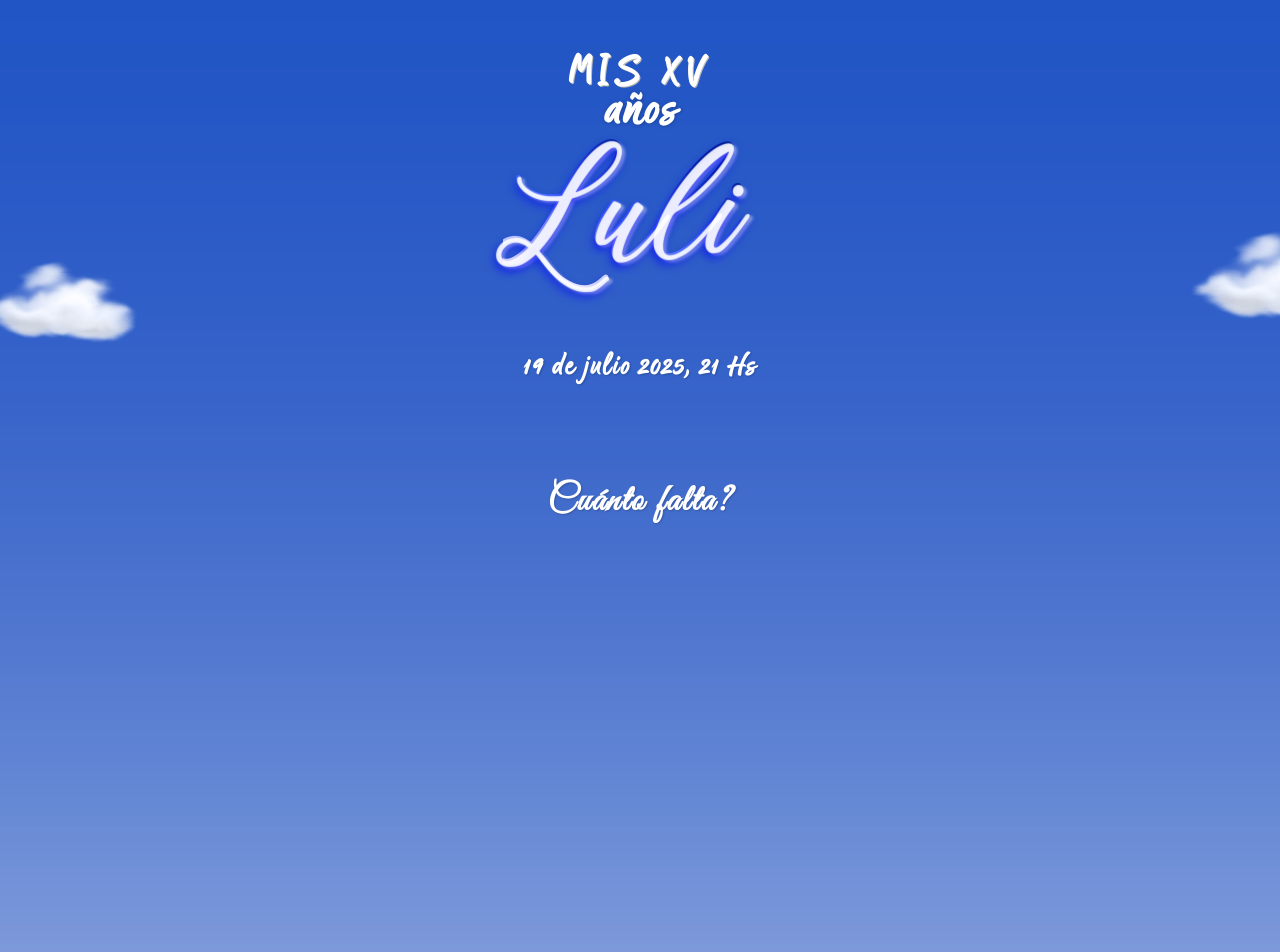
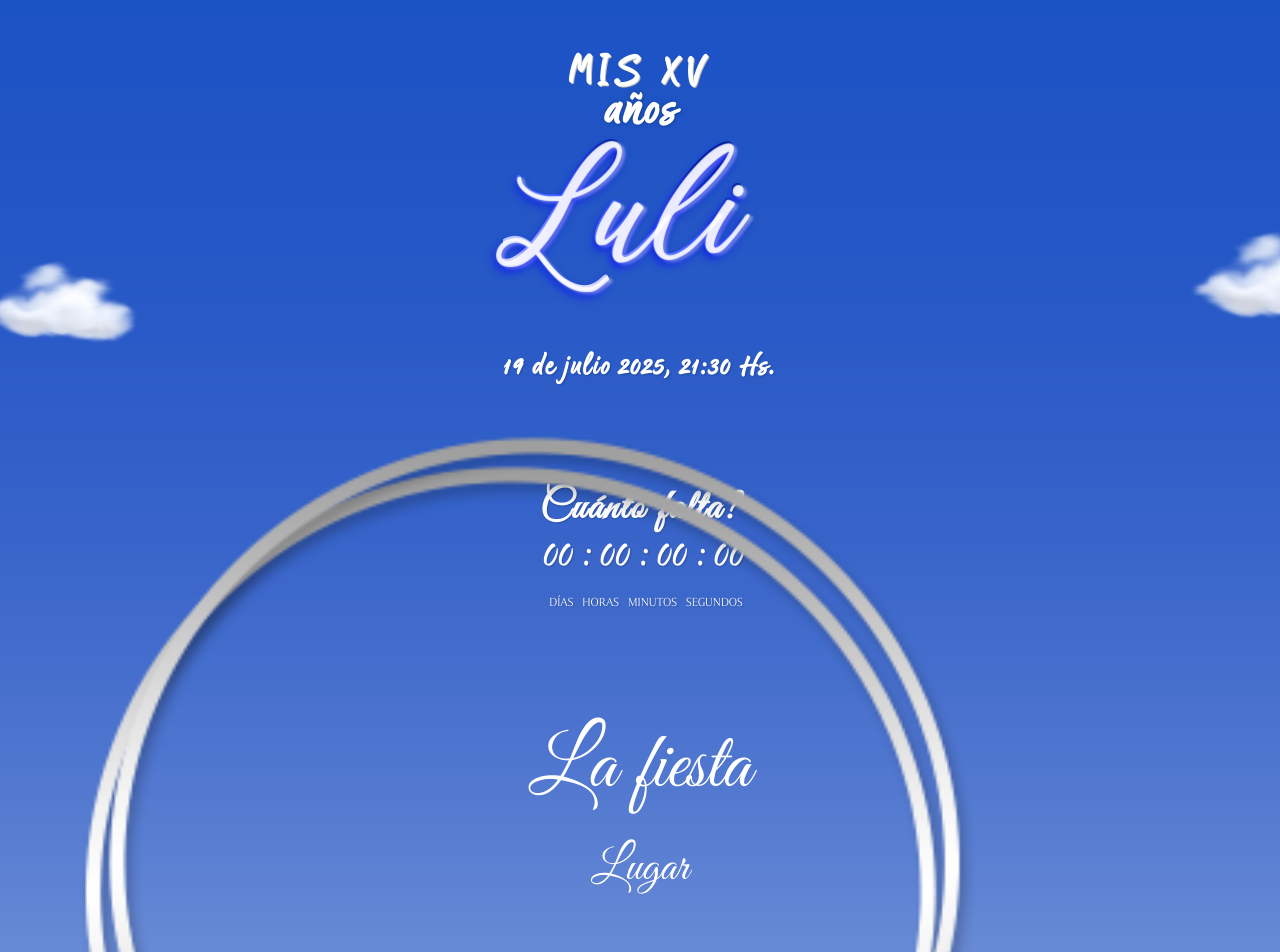
Before and after one commit to agustinaf90/TarjetitaLuli, a plain HTML site: page index.html in a window 1280 px wide. Shown: the top 952 px of the page. Drawn offline with Linux system fonts and the light colour scheme.

Commit message:
progreso hoy 26

```diff
--- a/index.html
+++ b/index.html
@@ -1,5 +1,6 @@
 <!DOCTYPE html>
 <html lang="es">
+
 <head>
     <meta charset="UTF-8" />
     <meta name="viewport" content="width=device-width, initial-scale=1.0" />
@@ -30,12 +31,28 @@
         </div>
 
         <div class="FECHA">
-        <h4>19 de julio 2025, 21 Hs</h4>
+            <h4>19 de julio 2025, 21:30 Hs.</h4>
         </div>
 
+        <div class="contador">
+            <img src="img/Circunsferencia.png" class="circ" />
             <div class="CUANTOFALTA">
                 <h3>Cuánto falta?</h3>
             </div>
+            <div class="CONT">00&nbsp;:&nbsp;00&nbsp;:&nbsp;00&nbsp;:&nbsp;00</div>
+            <div class="d-h-m-s">
+                <span>DÍAS</span>
+                <span>HORAS</span>
+                <span>MINUTOS</span>
+                <span>SEGUNDOS</span>
+            </div>
+        </div>
+
+        <div class="TERCERAPARTE">
+            <div class="LAFIESTA">La fiesta</div>
+            <div class="LUGAR">Lugar</divc>
+            </div>
         </div>
 </body>
+
 </html>
--- a/styles.css
+++ b/styles.css
@@ -34,12 +34,13 @@
 }
 
 @font-face {
-  font-family: GoodK;
-  src: url("GoodKarmaSmooth-Regular.ttf");
-}
-@font-face {
     font-family: GoodV;
     src: url("GoodVibrations.ttf");
+}
+
+@font-face {
+    font-family: collier;
+    src: url("Collier Thin.ttf");
 }
 
 div.contenedor {
@@ -96,14 +97,12 @@ div.TITULO2 h1 {
     font-size: 13rem;
     color: rgb(255, 255, 255);
     font-weight: 70;
-  background: linear-gradient(
-    200deg,
+    background: linear-gradient(200deg,
             #022193,
             #022193,
             rgb(64, 105, 255),
             rgb(255, 255, 255),
-    rgb(255, 255, 255)
-  );
+            rgb(255, 255, 255));
     -webkit-background-clip: text;
     -webkit-text-fill-color: transparent;
     background-clip: text;
@@ -132,7 +131,8 @@ div.FECHA {
     display: flex;
     justify-content: center;
     position: relative;
-  top: -600px; /* ajustá este valor según lo que necesites */
+    top: -600px;
+    /* ajustá este valor según lo que necesites */
     color: rgb(255, 255, 255);
     font-size: 2rem;
     letter-spacing: 2px;
@@ -146,12 +146,72 @@ div.CUANTOFALTA {
     display: flex;
     justify-content: center;
     position: relative;
-  top: -600px; /* ajustá este valor según lo que necesites */
+    top: -600px;
+    /* ajustá este valor según lo que necesites */
     color: rgb(255, 255, 255);
-  font-size: 2rem;
+    font-size: 2.2rem;
     letter-spacing: 2px;
     text-shadow: 1px 1px 2px rgba(0, 0, 0, 0.2);
     text-align: center;
+}
+
+div.CONT {
+    font-family: GoodK;
+    width: 100%;
+    display: flex;
+    justify-content: center;
+    position: relative;
+    top: -648px;
+    color: rgb(255, 255, 255);
+    font-size: 3.1rem;
+    text-shadow: 1px 1px 2px rgba(0, 0, 0, 0.2);
+    text-align: center;
+    left: 5px;
+}
+
+div.d-h-m-s {
+    font-family: collier;
+    width: 100%;
+    display: flex;
+    justify-content: center;
+    position: relative;
+    top: -650px;
+    color: rgb(255, 255, 255);
+    font-size: 0.8rem;
+    text-shadow: 1px 1px 2px rgba(0, 0, 0, 0.2);
+    text-align: center;
+    gap: 9px;
+    left: 6px;
+}
+
+img.circ {
+    width: 75%;
+    top: 400px;
+    left: 57px;
+    position: absolute;
+    z-index: 2;
+}
+
+div.LAFIESTA {
+    font-family: GoodV;
+    width: 100%;
+    display: flex;
+    justify-content: center;
+    position: relative;
+    top: -555px;
+    color: rgb(255, 255, 255);
+    font-size: 5rem;
+}
+
+div.LUGAR {
+    font-size: 2.9rem;
+    font-family: GoodV;
+    width: 100%;
+    display: flex;
+    justify-content: center;
+    position: relative;
+    top: -540px;
+    color: rgb(255, 255, 255);
 }
 
 body {
```
Also changed, not shown: Collier Thin.ttf (added), img/Circunsferencia.png (added). Lines whose indentation alone changed are shown as unchanged.
